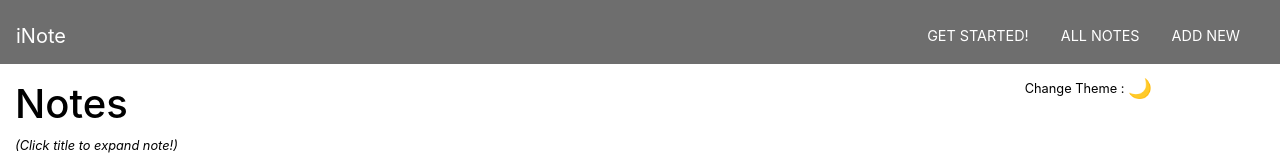
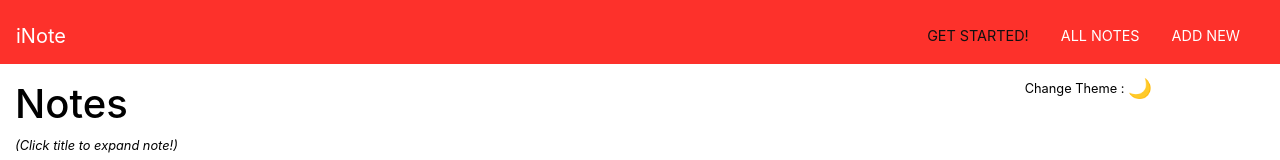
Before and after one commit to KenjxJJ/notes-app, a React (Create React App) app: page / in a window 1280 px wide. In both pictures the pointer is over the link "GET STARTED!". Shown: the top 160 px of the page. Built offline with nearby package versions, Linux system fonts and the light colour scheme; no server answers.

Commit message:
Edit the add functionality

```diff
--- a/src/App.css
+++ b/src/App.css
@@ -14,8 +14,13 @@
 
 }
 .nav-link:focus,
-.nav-link:hover{
-  color: #17a2b8;
+.nav-link:hover,
+button:focus,
+.navbar-toggler-icon
+{
+  outline: none !important;
+  color: #111 !important;
+  transition: color .5s ease-in;
 }
 
 /* Home Page */
--- a/src/components/Navigation.jsx
+++ b/src/components/Navigation.jsx
@@ -70,7 +70,7 @@ const Navigation = () => {
     <div style={{
       backgroundColor: `${currentTheme.backgroundColor}`,
       color: `${currentTheme.textColor}` }}>
-      <Navbar className="pt-3 pb-2" style={{backgroundColor: "#6E6E6E"}} expand="md">
+      <Navbar light className="pt-3 pb-2" style={{backgroundColor: "#fd312b"}} expand="md">
         <NavbarBrand>iNote</NavbarBrand>
         <NavbarToggler onClick={toggle} />
         <Collapse isOpen={isOpen} navbar>
--- a/src/contexts/NotesContext.jsx
+++ b/src/contexts/NotesContext.jsx
@@ -64,7 +64,7 @@ export const NotesContext = createContext();
 const reducerFunction = (state, action) => {
   switch (action.type) {
     case "CREATE_NOTE":
-      return [
+    notesStore = [
         ...state,
         {
           index: state.length + 1,
@@ -74,6 +74,8 @@ const reducerFunction = (state, action) => {
           about: action.note.aboutNote,
         }
       ];
+      localStorage.setItem("notes", JSON.stringify(notesStore));
+      return notesStore;
       case "DELETE_NOTE":
       notesStore = [
         ...state.filter(
```
